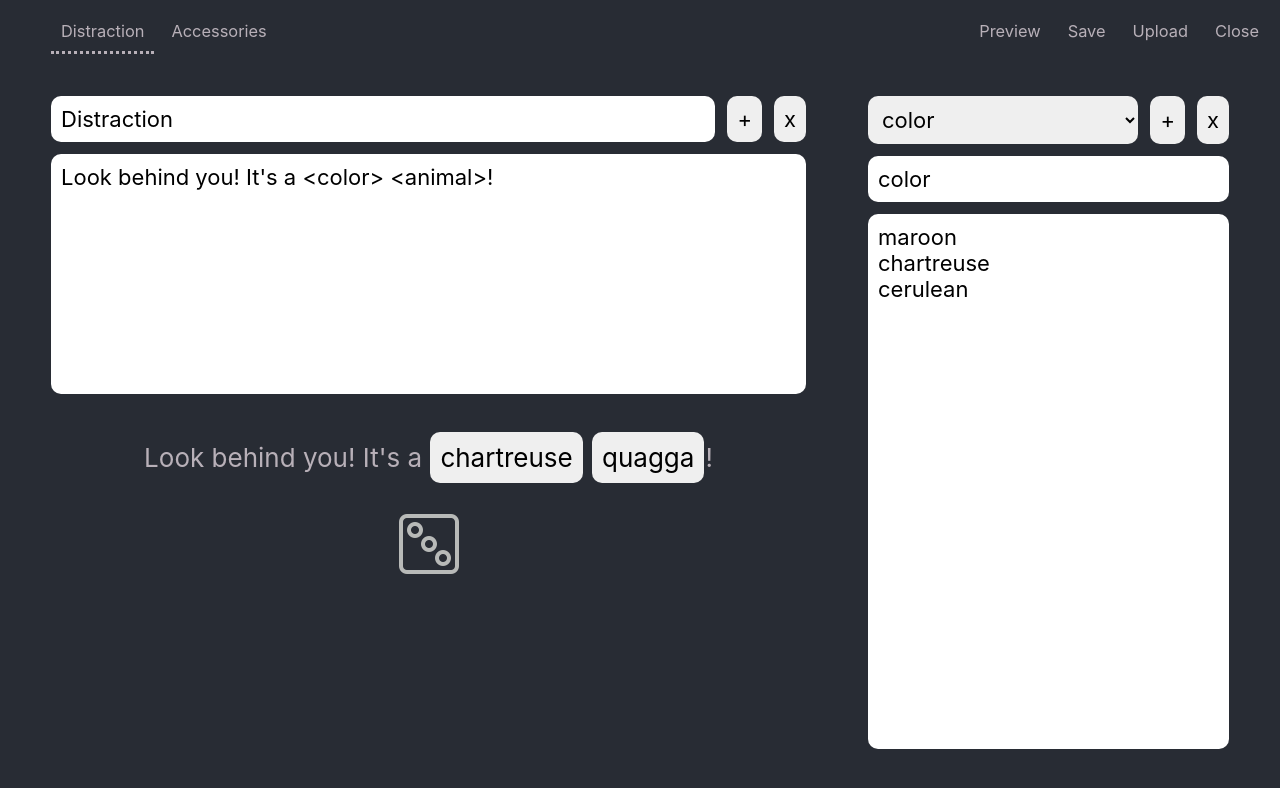
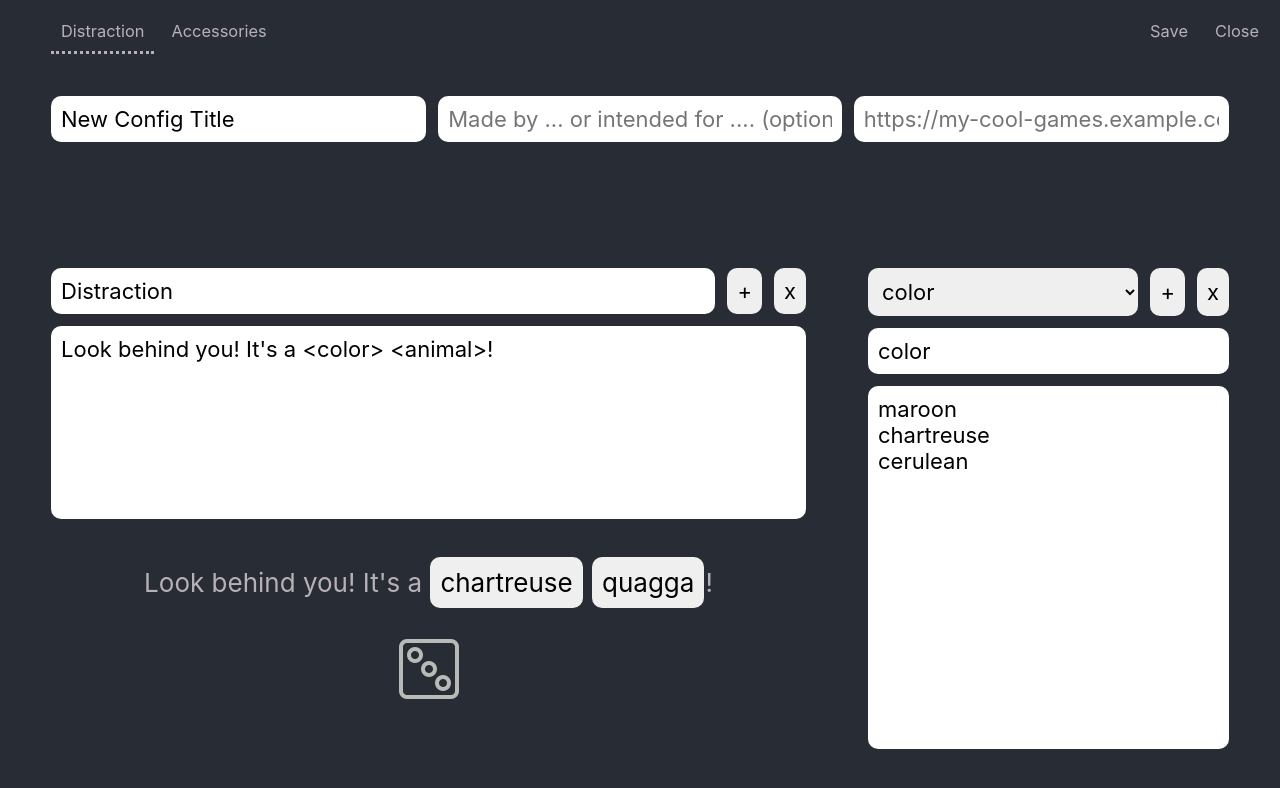
Before and after one commit to relsqui/configurable-generators, a React (Create React App) app: page /edit in a window 1280 px wide. Shown: the top 788 px of the page. Built offline with nearby package versions, Linux system fonts and the light colour scheme.

Commit message:
implement editing metadata

```diff
--- a/src/index.css
+++ b/src/index.css
@@ -110,11 +110,6 @@ input {
   margin-left: auto;
 }
 
-.flexRow {
-  display: flex;
-  flex-direction: row;
-}
-
 .square {
   aspect-ratio: 1;
 }
@@ -159,6 +154,13 @@ randomItem {
   cursor: pointer;
 }
 
+.flexRow {
+  display: flex;
+  flex-direction: row;
+  align-items: stretch;
+  gap: 10px;
+}
+
 .editorContent {
   height: 100%;
   flex-wrap: wrap;
@@ -167,6 +169,29 @@ randomItem {
   padding: 30px;
   gap: 60px;
   font-size: calc(10px + 1.5vmin);
+}
+
+.editorItem {
+  cursor: text;
+  flex-shrink: 0;
+  flex-grow: 1;
+  resize: none;
+}
+
+.editorMetadata {
+  align-items: flex-start;
+  width: 100%;
+  margin-bottom: -20px;
+  flex-wrap: wrap;
+}
+
+.editorDescription {
+  flex-grow: 3;
+}
+
+.minTextareaHeight {
+  /* We really want lh but it's not widely enough supported yet. */
+  flex-basis: 6em;
 }
 
 .editorGenerator {
@@ -186,23 +211,6 @@ randomItem {
   gap: 10px;
 }
 
-.tableTitle {
-  align-items: stretch;
-  gap: 10px;
-}
-
-.editorTitle {
-  align-items: stretch;
-  gap: 10px;
-}
-
-.editorItem {
-  cursor: text;
-  flex-shrink: 0;
-  flex-grow: 1;
-  resize: none;
-}
-
 .editorTableSelect {
   flex-grow: 1;
   cursor: pointer;
--- a/src/routes/Editor.tsx
+++ b/src/routes/Editor.tsx
@@ -8,8 +8,11 @@ import { Generator, GeneratorButton } from './Generator';
 import { titleToSlug } from '../presets';
 
 const defaultConfig: TableConfig = {
-  title: "New Config",
-  schemaVersion: "0.1.0",
+  title: 'New Config Title',
+  description: '',
+  link: '',
+  schemaVersion: '0.1.0',
+  contentVersion: '',
   generators: {
     "Distraction": [
       "Look behind you! It's a <color> <animal>!"
@@ -54,9 +57,9 @@ function EditorHeader({ generators, selectedGenerator, saveConfig }: {
   const navigate = useNavigate();
   return <nav><ul className='navigation'>
     {generators.map((g) => <GeneratorButton key={g} generator={g} selected={g === selectedGenerator} />)}
-    <NavButton liClassNames={['pushRight']}>Preview</NavButton>
-    <NavButton buttonProps={{onClick: saveConfig}}>Save</NavButton>
-    <NavButton>Upload</NavButton>
+    {/* <NavButton liClassNames={['pushRight']}>Preview</NavButton> */}
+    <NavButton liClassNames={['pushRight']} buttonProps={{ onClick: saveConfig }}>Save</NavButton>
+    {/* <NavButton>Upload</NavButton> */}
     <NavButton buttonProps={{ onClick: () => navigate("/") }}>Close</NavButton>
   </ul></nav>;
 }
@@ -112,7 +115,7 @@ export default function Editor() {
   }
 
   function addTable() {
-    const newTables = {...config.tables, "new": []};
+    const newTables = { ...config.tables, "new": [] };
     updateConfig({ tables: newTables });
     setSelectedTable("new");
   }
@@ -126,7 +129,7 @@ export default function Editor() {
 
   function renameTable(event: React.ChangeEvent<HTMLInputElement>) {
     const newTitle = event.target.value;
-    const newTables = {...config.tables, [newTitle]: config.tables[selectedTable]};
+    const newTables = { ...config.tables, [newTitle]: config.tables[selectedTable] };
     // maybe replace previous instances of it in generators here? weird edge case possibilities
     delete newTables[selectedTable];
     updateConfig({ tables: newTables });
@@ -147,27 +150,32 @@ export default function Editor() {
   }
 
   function saveConfig() {
-    const configBlob = new Blob([JSON.stringify(config, null, 2)], {type: "application/json;charset=utf-8"});
-    const filename = titleToSlug(config.title);
+    const configBlob = new Blob([JSON.stringify(config, null, 2)], { type: "application/json;charset=utf-8" });
+    const filename = titleToSlug(config.title || 'generator-config');
     saveAs(configBlob, filename);
   }
 
   return <>
     <EditorHeader generators={Object.keys(config.generators)} selectedGenerator={generator} saveConfig={saveConfig} />
     <div className="editorContent flexRow">
+      <div className="flexRow editorMetadata">
+        <input className="editorItem" placeholder='Config Title' value={config.title} onChange={(e) => updateConfig({ title: e.target.value })} />
+        <input className="editorItem editorDescription" placeholder='Made by ... or intended for .... (optional)' value={config.description || ''} onChange={(e) => updateConfig({ description: e.target.value })} />
+        <input className="editorItem" placeholder='https://my-cool-games.example.com (optional)' value={config.link || ''} onChange={(e) => updateConfig({ link: e.target.value })} />
+      </div>
       <div className="editorGenerator">
-        <div className="editorTitle flexRow">
+        <div className="flexRow">
           <input className="editorItem" name="generatorName" value={generator} onChange={renameGenerator} />
           <button className="square" onClick={addGenerator}>+</button>
           {Object.keys(config.generators).length > 1 ? <button className="square" onClick={deleteGenerator}>x</button> : ''}
         </div>
-        <textarea className="editorItem" onChange={updateEditPane} value={editPaneContent} />
+        <textarea className="editorItem minTextareaHeight" onChange={updateEditPane} value={editPaneContent} />
         <div className="editorPreview">
           <Generator config={config} generator={generator} />
         </div>
       </div>
       <div className="editorTable">
-        <div className="tableTitle flexRow">
+        <div className="flexRow">
           <select className="editorItem editorTableSelect" value={selectedTable} onChange={(e) => setSelectedTable(e.target.value)}>
             {Object.keys(config.tables).map(tableName => <option key={tableName}>{tableName}</option>)}
           </select>
@@ -177,7 +185,7 @@ export default function Editor() {
         <div className="flexRow">
           <input className="editorItem" name="tableName" value={selectedTable} onChange={renameTable} />
         </div>
-        <textarea className="editorItem" value={tablePaneContent} onChange={updateTableItems}></textarea>
+        <textarea className="editorItem minTextareaHeight" value={tablePaneContent} onChange={updateTableItems}></textarea>
       </div>
     </div>
   </>;
--- a/src/static/presets/dungeons.json
+++ b/src/static/presets/dungeons.json
@@ -1,5 +1,6 @@
 {
   "title": "Classic Dungeons",
+  "description": "Loosely inspired by the appendices from the D&D 2E DMG.",
   "schemaVersion": "0.1.0",
   "generators": {
     "Passage": [
```
Also changed, not shown: src/tableConfig.ts (+6 -7 lines), 1 other file (tests, documents, lock files or other folders).
